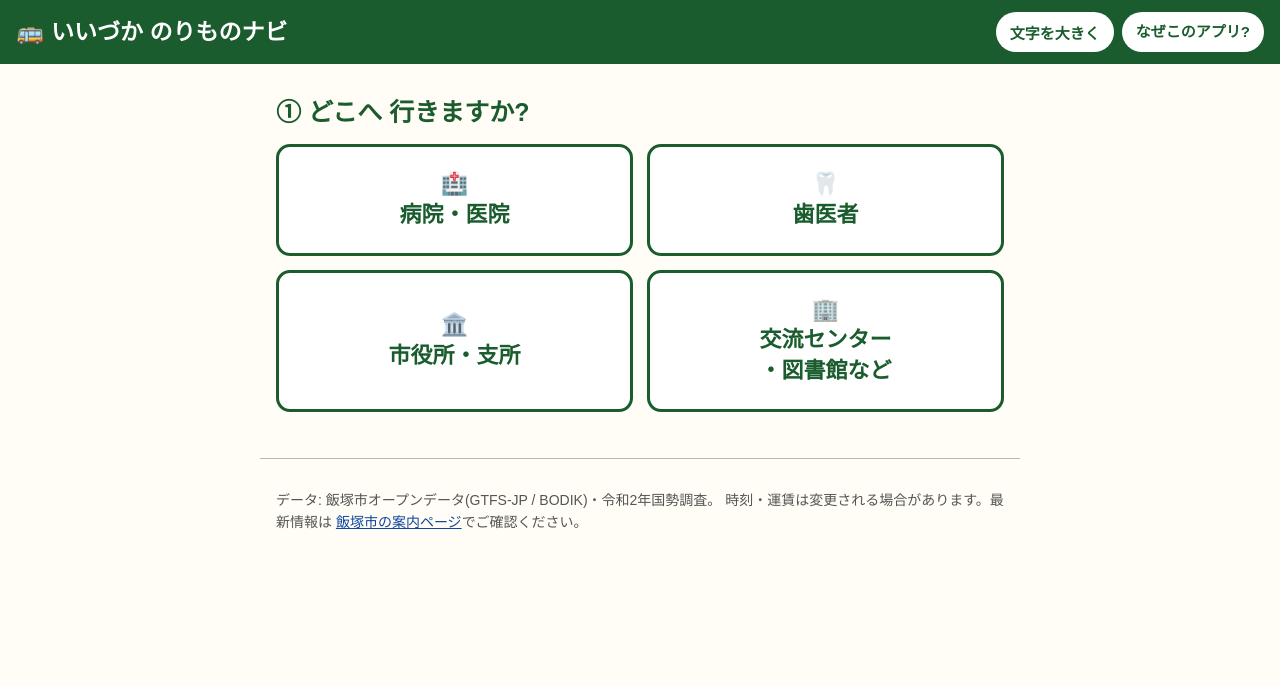
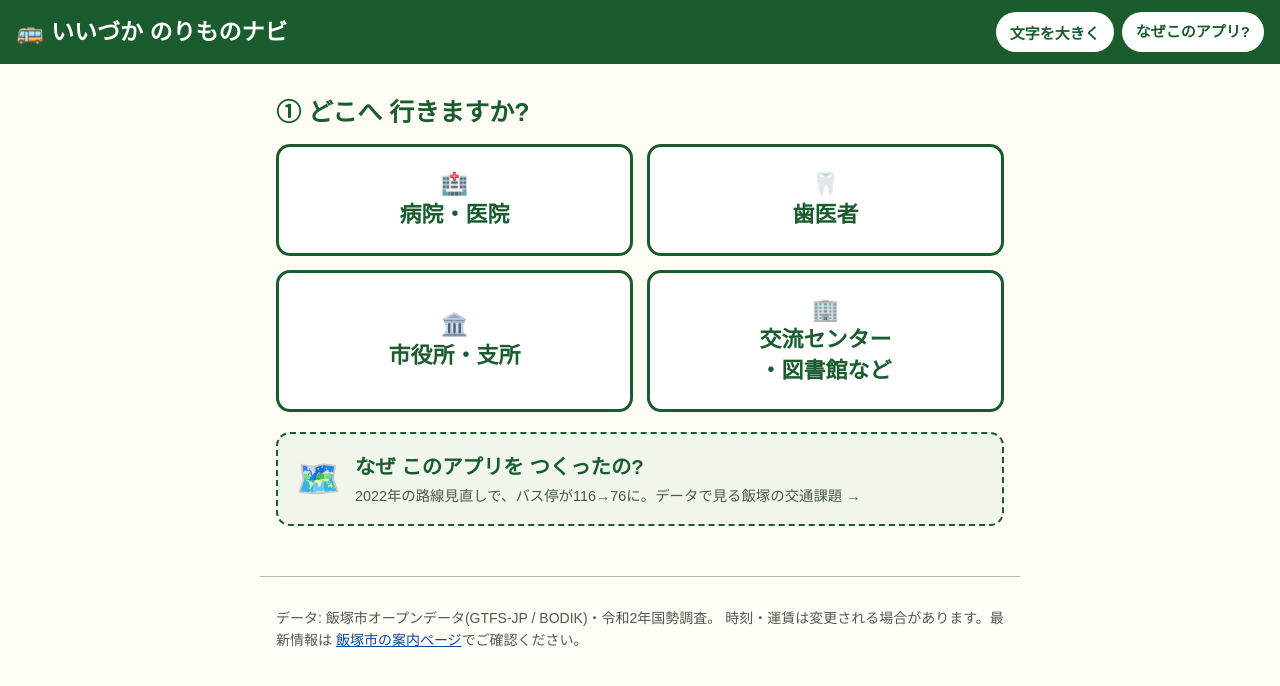
Before and after one commit to b84330808/iizuka-ikeru-navi, a plain HTML site: page app/index.html in a window 1280 px wide. Drawn offline with Linux system fonts and the light colour scheme.

Commit message:
首頁加明顯的分析頁入口橫幅
- 右上角小chip「なぜこのアプリ?」對長者太不明顯,等於沒有入口
- 四個大按鈕正下方加虛線卡片橫幅,帶「116→76」的鉤子;選類別後自動收起不擋查詢流程

Co-Authored-By: Claude Fable 5 <noreply@anthropic.com>

```diff
--- a/app/app.js
+++ b/app/app.js
@@ -141,6 +141,7 @@
       state.cat = btn.dataset.cat;
       renderFacList("");
       $("#fac-picker").classList.remove("hidden");
+      $("#about-banner").classList.add("hidden");
       $("#fac-filter").value = "";
       $("#fac-picker").scrollIntoView({ behavior: "smooth" });
     });
--- a/app/index.html
+++ b/app/index.html
@@ -27,6 +27,13 @@
       <button class="cat-btn" data-cat="city">🏛️<br>市役所・支所</button>
       <button class="cat-btn" data-cat="community">🏢<br>交流センター<br>・図書館など</button>
     </div>
+    <a id="about-banner" class="about-banner" href="analysis.html">
+      <span class="ab-icon">🗺️</span>
+      <span class="ab-text">
+        <b>なぜ このアプリを つくったの?</b>
+        <small>2022年の路線見直しで、バス停が116→76に。データで見る飯塚の交通課題 →</small>
+      </span>
+    </a>
     <div id="fac-picker" class="hidden">
       <input id="fac-filter" type="search" placeholder="なまえで さがす(例: いいづか)">
       <ul id="fac-list" class="big-list"></ul>
--- a/app/style.css
+++ b/app/style.css
@@ -64,6 +64,24 @@ main { max-width: 760px; margin: 0 auto; padding: 16px; }
   line-height: 1.4;
 }
 .cat-btn:hover, .cat-btn.active { background: var(--c-main); color: #fff; }
+
+.about-banner {
+  display: flex;
+  align-items: center;
+  gap: 14px;
+  margin: 20px 0 4px;
+  padding: 16px 18px;
+  border: 2px dashed var(--c-main);
+  border-radius: 14px;
+  background: #f1f6ec;
+  text-decoration: none;
+  color: var(--c-main);
+}
+.about-banner:hover { background: #e6efdd; }
+.about-banner .ab-icon { font-size: 1.8em; flex: 0 0 auto; }
+.about-banner .ab-text { display: flex; flex-direction: column; gap: 2px; }
+.about-banner .ab-text b { font-size: 1.02em; }
+.about-banner .ab-text small { font-size: 0.72em; color: #4a5a42; line-height: 1.4; }
 
 #fac-filter {
   width: 100%;
```
